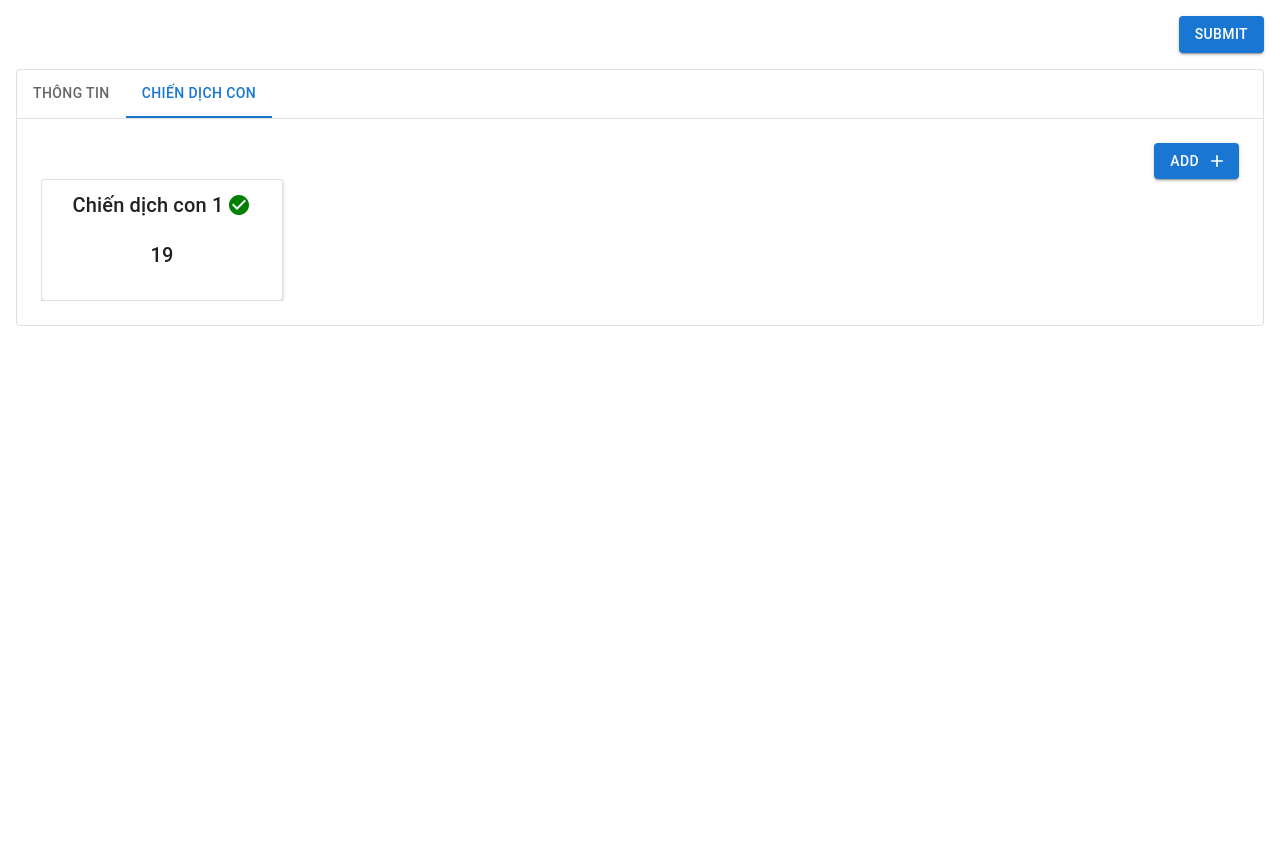
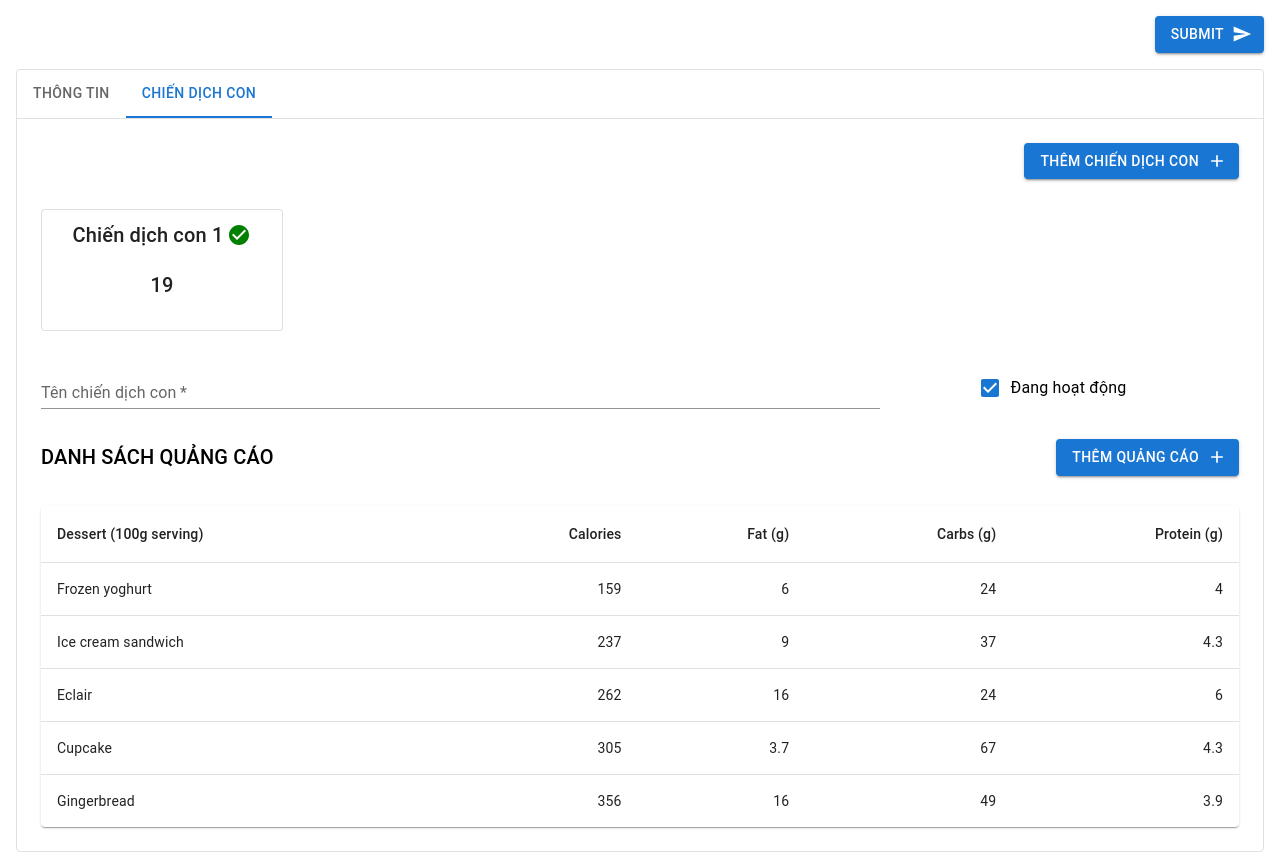
Before and after one commit to dinhdn218/awing-test, a React (Create React App) app: page / in a window 1280 px wide. Both pictures are taken after a click on the tab "CHIẾN DỊCH CON". Before the commit the page ends 800 px from the top, so only its background shows below. Built offline with nearby package versions, Linux system fonts and the light colour scheme.

Commit message:
add ui sub campaign tab

```diff
--- a/src/App.css
+++ b/src/App.css
@@ -1,5 +1,5 @@
 .App {
-  text-align: center;
+  text-align: left;
 }
 
 .App-logo {
--- a/src/App.tsx
+++ b/src/App.tsx
@@ -9,6 +9,7 @@ import React, {
   useState,
 } from 'react'
 import './App.css'
+import { Send } from '@mui/icons-material'
 
 export type Campaign = {
   information: {
@@ -124,6 +125,45 @@ function App() {
     []
   )
 
+  const handleAddSubCampaign = useCallback(() => {
+    console.log('add')
+    // setData((prev: Campaign) => ({
+    //   ...prev,
+    //   subCampaigns: [
+    //     ...prev?.subCampaigns,
+    //     {
+    //       name: 'Chiến dịch con',
+    //       status: true,
+    //       ads: [
+    //         {
+    //           name: 'Quảng cáo',
+    //           quantity: 0,
+    //         },
+    //       ],
+    //     },
+    //   ],
+    // }))
+    setData((prev: any) => {
+      console.log(prev)
+      return {
+        ...prev,
+        subCampaigns: [
+          ...prev?.subCampaigns,
+          {
+            name: 'Chiến dịch con',
+            status: true,
+            ads: [
+              {
+                name: 'Quảng cáo',
+                quantity: 0,
+              },
+            ],
+          },
+        ],
+      }
+    })
+  }, [])
+
   console.log(data)
 
   return (
@@ -138,6 +178,7 @@ function App() {
         }}
         variant="contained"
         onClick={onClick}
+        endIcon={<Send />}
       >
         Submit
       </Button>
@@ -169,7 +210,10 @@ function App() {
           />
         </CustomTabPanel>
         <CustomTabPanel value={value} index={2}>
-          <SubCampaigns />
+          <SubCampaigns
+            subCampaigns={data?.subCampaigns}
+            onAddSubCampaign={handleAddSubCampaign}
+          />
         </CustomTabPanel>
       </Box>
     </div>
--- /dev/null
+++ b/src/components/AdsList/index.tsx
@@ -0,0 +1,85 @@
+import { Add } from '@mui/icons-material'
+import {
+  Box,
+  Button,
+  Paper,
+  Table,
+  TableBody,
+  TableCell,
+  TableContainer,
+  TableHead,
+  TableRow,
+  Typography,
+} from '@mui/material'
+import React from 'react'
+
+type Props = {}
+
+function createData(
+  name: string,
+  calories: number,
+  fat: number,
+  carbs: number,
+  protein: number
+) {
+  return { name, calories, fat, carbs, protein }
+}
+
+const rows = [
+  createData('Frozen yoghurt', 159, 6.0, 24, 4.0),
+  createData('Ice cream sandwich', 237, 9.0, 37, 4.3),
+  createData('Eclair', 262, 16.0, 24, 6.0),
+  createData('Cupcake', 305, 3.7, 67, 4.3),
+  createData('Gingerbread', 356, 16.0, 49, 3.9),
+]
+
+const AdsList = ({}: Props) => {
+  return (
+    <Box>
+      <Box
+        display={'flex'}
+        alignItems={'center'}
+        justifyContent={'space-between'}
+        marginBottom={'30px'}
+      >
+        <Typography variant="h6" textTransform={'uppercase'}>
+          Danh sách quảng cáo
+        </Typography>
+        <Button variant="contained" endIcon={<Add />}>
+          Thêm quảng cáo
+        </Button>
+      </Box>
+      <TableContainer component={Paper}>
+        <Table sx={{ minWidth: 650 }} aria-label="simple table">
+          <TableHead>
+            <TableRow>
+              <TableCell>Dessert (100g serving)</TableCell>
+              <TableCell align="right">Calories</TableCell>
+              <TableCell align="right">Fat&nbsp;(g)</TableCell>
+              <TableCell align="right">Carbs&nbsp;(g)</TableCell>
+              <TableCell align="right">Protein&nbsp;(g)</TableCell>
+            </TableRow>
+          </TableHead>
+          <TableBody>
+            {rows.map((row) => (
+              <TableRow
+                key={row.name}
+                sx={{ '&:last-child td, &:last-child th': { border: 0 } }}
+              >
+                <TableCell component="th" scope="row">
+                  {row.name}
+                </TableCell>
+                <TableCell align="right">{row.calories}</TableCell>
+                <TableCell align="right">{row.fat}</TableCell>
+                <TableCell align="right">{row.carbs}</TableCell>
+                <TableCell align="right">{row.protein}</TableCell>
+              </TableRow>
+            ))}
+          </TableBody>
+        </Table>
+      </TableContainer>
+    </Box>
+  )
+}
+
+export default AdsList
--- a/src/components/SubCampaignCard/index.tsx
+++ b/src/components/SubCampaignCard/index.tsx
@@ -1,5 +1,5 @@
 import { Box, Card, Typography } from '@mui/material'
-import React from 'react'
+import React, { BaseSyntheticEvent } from 'react'
 import CheckCircleIcon from '@mui/icons-material/CheckCircle'
 
 type Props = {
@@ -18,8 +18,8 @@ const SubCampaignCard = (props: Props) => {
         padding: '10px 20px',
         fontSize: '20px',
         fontWeight: '500',
-        boxShadow: '2',
         cursor: 'pointer',
+        textAlign: 'center',
       }}
       variant="outlined"
     >
--- a/src/components/SubCampaigns/index.tsx
+++ b/src/components/SubCampaigns/index.tsx
@@ -1,55 +1,87 @@
 import { Add } from '@mui/icons-material'
-import { Box, Button, Card } from '@mui/material'
-import { Campaign } from 'App'
-import React, { useCallback, useState } from 'react'
-import CheckCircleIcon from '@mui/icons-material/CheckCircle'
+import {
+  Box,
+  Button,
+  Checkbox,
+  FormControlLabel,
+  TextField,
+} from '@mui/material'
+import AdsList from 'components/AdsList'
 import SubCampaignCard from 'components/SubCampaignCard'
 
-const initData = [
-  {
-    name: 'Chiến dịch con',
-    status: true,
-    ads: [
-      {
-        name: 'Quảng cáo',
-        quantity: 0,
-      },
-    ],
-  },
-]
+type Props = {
+  subCampaigns: any
+  onAddSubCampaign: () => void
+}
 
-const SubCampaigns = () => {
-  const [subCampaigns, setSubCampaigns] = useState(initData)
-
-  const handleAddSubCampaign = useCallback(() => {
-    setSubCampaigns((prev: any) => {
-      return [...prev, ...initData]
-    })
-  }, [])
+const SubCampaigns = ({ subCampaigns, onAddSubCampaign }: Props) => {
+  // const handleAddSubCampaign = useCallback(() => {
+  //   setSubCampaigns((prev: any) => {
+  //     return [...prev, ...initData]
+  //   })
+  // }, [])
 
   console.log(subCampaigns)
 
   return (
     <div>
       <Button
-        sx={{ display: 'flex', marginLeft: 'auto' }}
+        sx={{ display: 'flex', marginLeft: 'auto', marginBottom: '30px' }}
         variant="contained"
         endIcon={<Add />}
-        onClick={handleAddSubCampaign}
+        onClick={onAddSubCampaign}
       >
-        Add
+        Thêm chiến dịch con
       </Button>
-      <Box sx={{ display: 'flex', gap: '10px', overflowX: 'auto' }}>
-        {subCampaigns?.map((subCampaign, index: number) => {
+      <Box
+        sx={{
+          display: 'flex',
+          gap: '10px',
+          overflowX: 'auto',
+          marginBottom: '30px',
+        }}
+      >
+        {subCampaigns?.map((subCampaign: any, index: number) => {
           return (
             <SubCampaignCard
-              name={`${subCampaign?.name} ${index + 1}`}
+              key={index}
+              name={
+                index !== 0
+                  ? `${subCampaign?.name} ${index + 1}`
+                  : subCampaign?.name
+              }
               countOfAds={19}
               status={subCampaign?.status}
             />
           )
         })}
       </Box>
+      <Box
+        sx={{
+          display: 'flex',
+          alignItems: 'end',
+          gap: '100px',
+          marginBottom: '30px',
+        }}
+      >
+        <TextField
+          label="Tên chiến dịch con"
+          required
+          variant="standard"
+          sx={{ width: '70%' }}
+          // helperText={error}
+          // error={error === '' ? false : true}
+          // value={campaignInformation?.name}
+          // onChange={(event: React.ChangeEvent<HTMLInputElement>) => {
+          //   onChange('name', event.target.value)
+          // }}
+        />
+        <FormControlLabel
+          control={<Checkbox defaultChecked />}
+          label="Đang hoạt động"
+        />
+      </Box>
+      <AdsList />
     </div>
   )
 }
```
